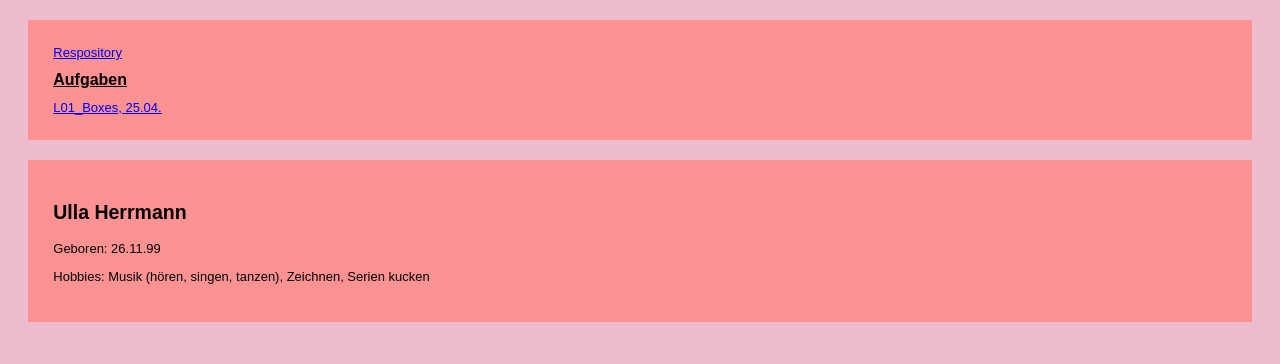
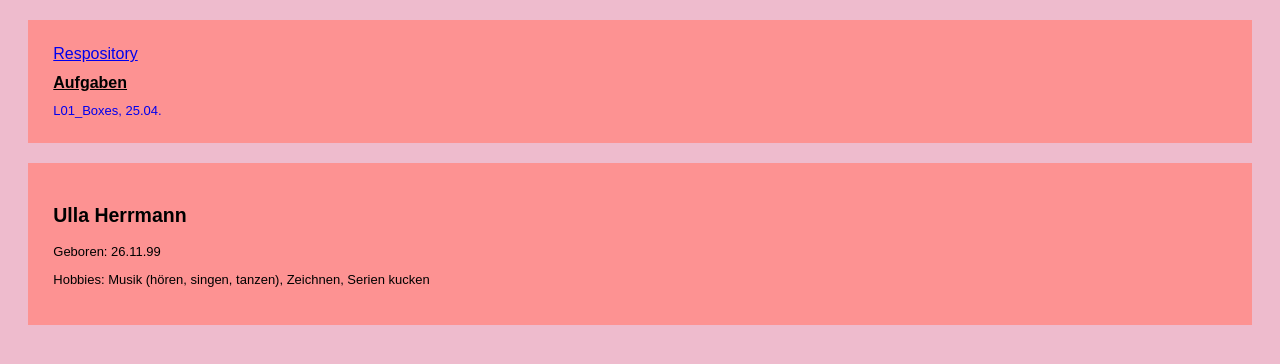
Before and after one commit to Lum7n/EIA2, a plain HTML site: page Steckbrief/steckbrief.htm in a window 1280 px wide. Drawn offline with Linux system fonts and the light colour scheme.

Commit message:
Add files via upload

```diff
--- a/Steckbrief/steckbrief.htm
+++ b/Steckbrief/steckbrief.htm
@@ -17,7 +17,7 @@
 			padding: 2%;
 		}
 
-		h1, .h1 {
+		h1, #h1 {
 			font-size: medium;
 			text-decoration: underline;
 		}
@@ -28,6 +28,11 @@
 			margin-inline-start: 0px;
 			margin-inline-end: 0px;
 		}
+
+		a {
+			text-decoration: none;
+		}
+
 	</style>
 </head>
 
```
